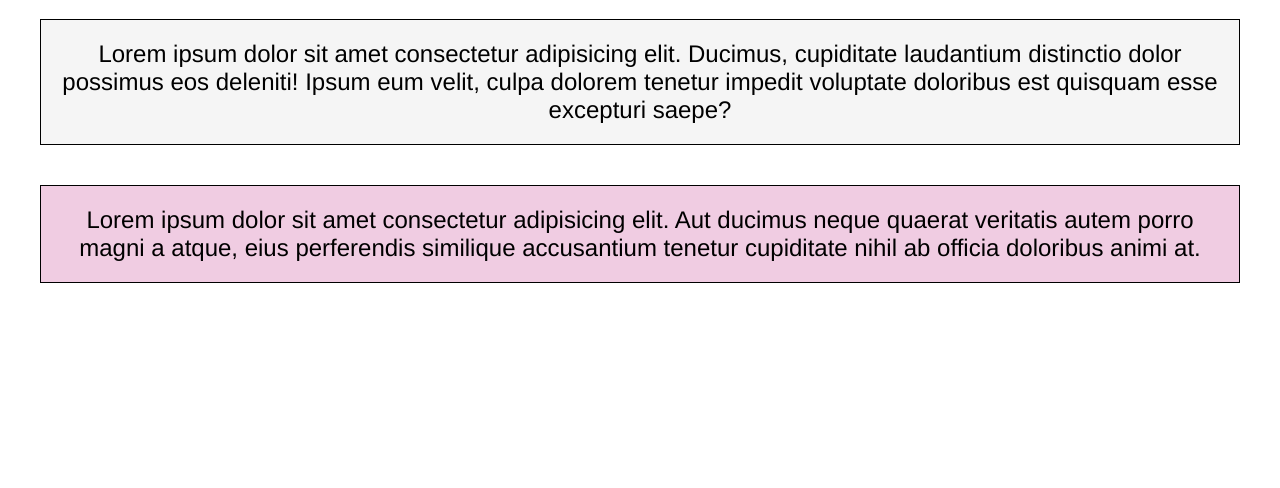
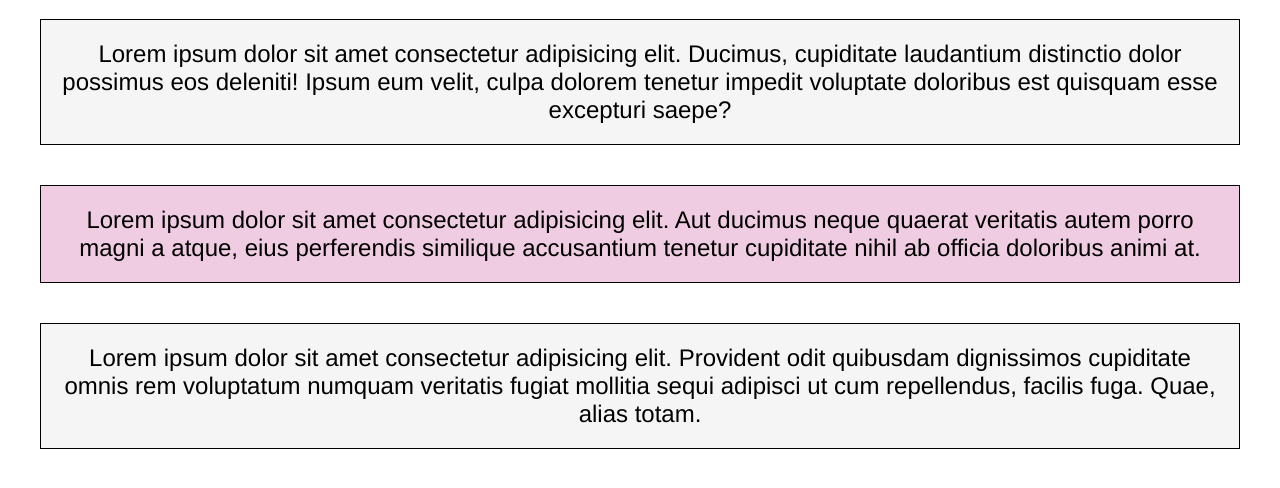
Before and after one commit to MarcelloAlves22/aula-paragrafo, a plain HTML site: page index.html in a window 1280 px wide. Shown: the part 58-546 px from the top of the page. Drawn offline with Linux system fonts and the light colour scheme.

Commit message:
foi adicionado mais um paragrafo

```diff
--- a/index.html
+++ b/index.html
@@ -14,5 +14,7 @@
     <p class="padrao">Lorem ipsum dolor sit amet consectetur adipisicing elit. Ducimus, cupiditate laudantium distinctio dolor possimus eos deleniti! Ipsum eum velit, culpa dolorem tenetur impedit voluptate doloribus est quisquam esse excepturi saepe?</p>
 
     <p class="destacado">Lorem ipsum dolor sit amet consectetur adipisicing elit. Aut ducimus neque quaerat veritatis autem porro magni a atque, eius perferendis similique accusantium tenetur cupiditate nihil ab officia doloribus animi at.</p>
+
+    <p class="padrao">Lorem ipsum dolor sit amet consectetur adipisicing elit. Provident odit quibusdam dignissimos cupiditate omnis rem voluptatum numquam veritatis fugiat mollitia sequi adipisci ut cum repellendus, facilis fuga. Quae, alias totam.</p>
 </body>
 </html>
```
